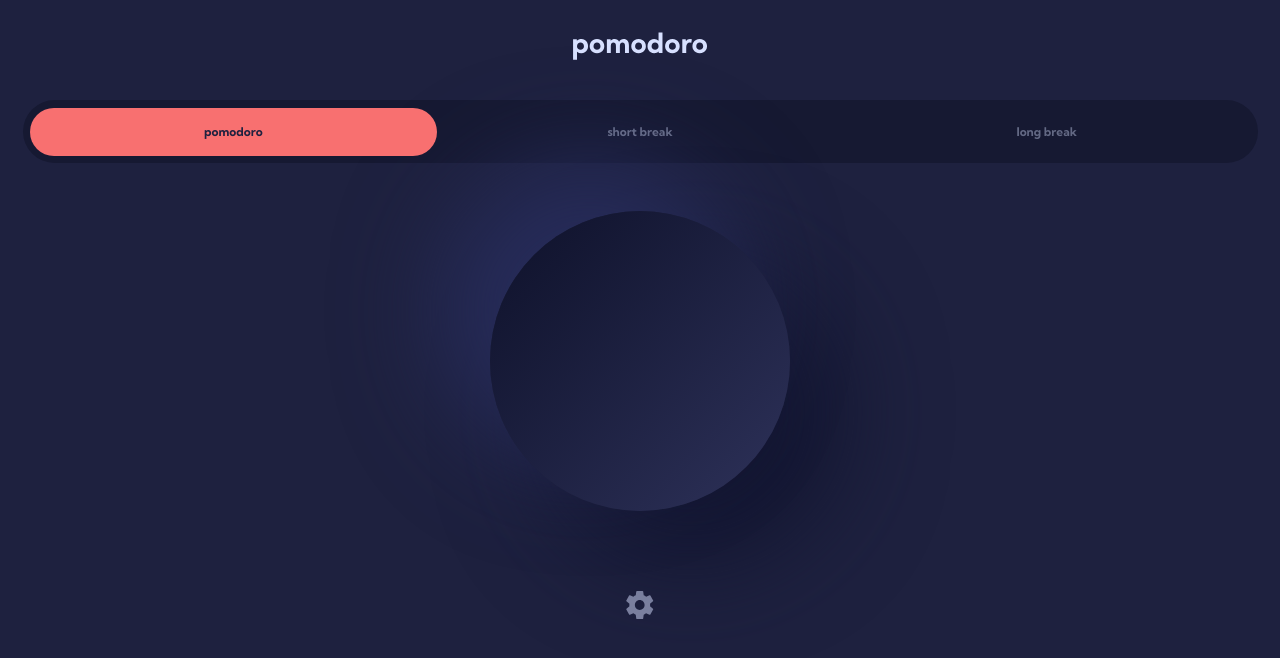
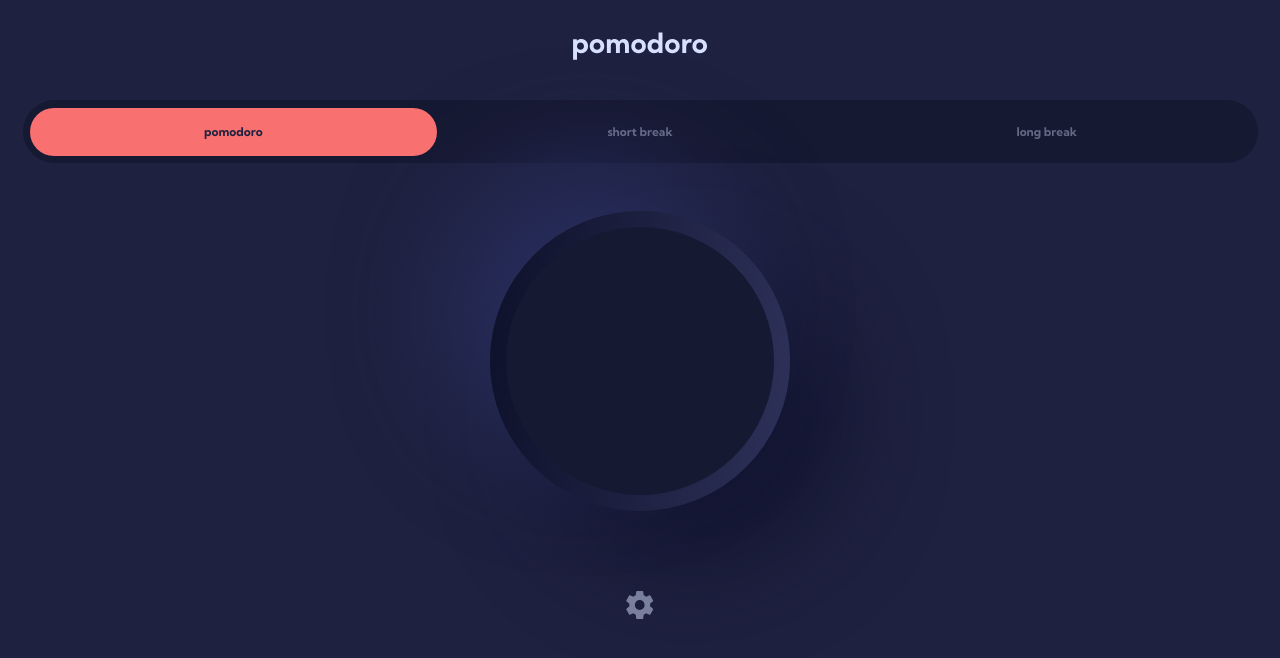
Before and after one commit to g-akca/pomodoro-app, a React (Vite) app: page / in a window 1280 px wide. Shown: the top 658 px of the page. Built offline with nearby package versions, Linux system fonts and the light colour scheme.

Commit message:
Add inner circle to TimerContainer, change bg direction

```diff
--- a/src/components/TimerContainer.jsx
+++ b/src/components/TimerContainer.jsx
@@ -1,6 +1,9 @@
 function TimerContainer() {
   return (
-    <div className="h-75 aspect-square rounded-full bg-linear-315 from-[#2E325A] to-[#0E112A] shadow-[-50px_-50px_100px_#272C5A,50px_50px_100px_#121530]">
+    <div className="h-75 aspect-square p-4 rounded-full bg-linear-275 from-[#2E325A] to-[#0E112A] shadow-[-50px_-50px_100px_#272C5A,50px_50px_100px_#121530]">
+      <div className="w-full h-full bg-blue-900 rounded-full">
+
+      </div>
     </div>
   )
 }
```
